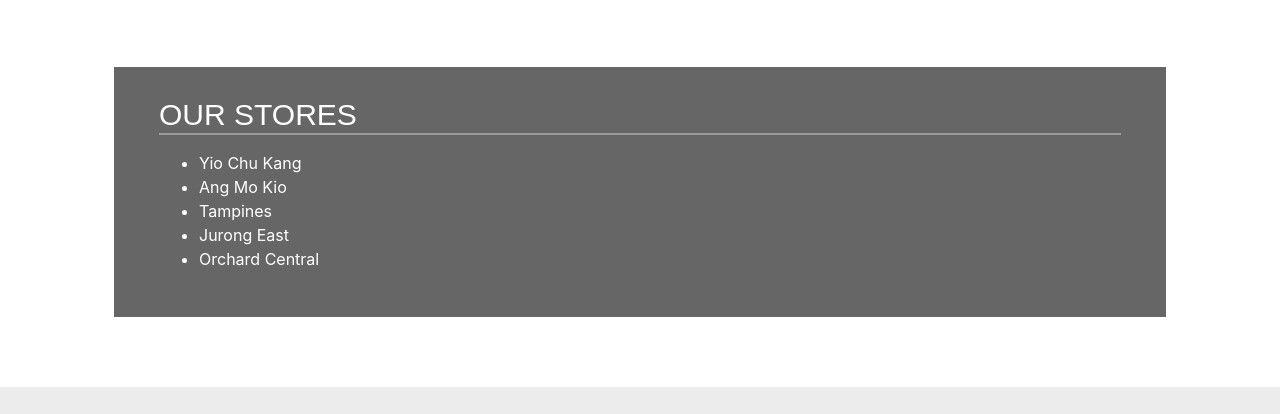
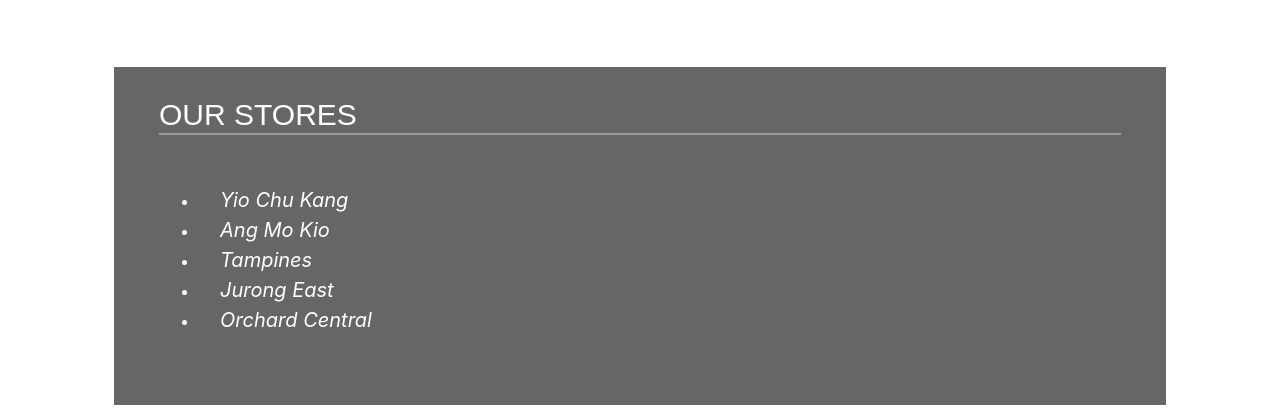
Before and after one commit to JohnLeong/ICT-1004-Project, a website: page public_html/locateus.html in a window 1280 px wide. Shown: the part 893-1307 px from the top of the page. Drawn offline with nearby package versions, Linux system fonts and the light colour scheme; files whose address does not match are found by name.

Commit message:
Minor css changes to about and location pages

```diff
--- a/public_html/css/zenithMainStyle.css
+++ b/public_html/css/zenithMainStyle.css
@@ -607,22 +607,12 @@ li a {
 #locate_list{
     display: block;
     list-style-type: disc;
-    margin-top: 1em;
-    margin-bottom: 1em;
+    margin-top: 50px;
+    margin-bottom: 40px;
     margin-left: 0;
     margin-right: 0;
     padding-left: 40px;
     color: white;
-}
-
-.locate_link{
-    width: 25%;
-    display: block;
-    white-space:nowrap;
-}
-
-.locate_link li{
-    transition: transform 0.6s;
 }
 
 .locate_link:link{
@@ -633,16 +623,19 @@ li a {
     color:white;
 }
 
-.locate_link + img{
-    visibility: hidden;
-    max-height: 100%;
-    position: absolute;
-    left: 200px;
-    top: 40px;
-    border: 5px solid white;
+.locate_list_item{
+    transition: transform 0.6s;
 }
 
-.locate_link:hover li{
+.locate_list_item img{
+    visibility: hidden;
+    position: absolute;
+    border: 5px solid white;
+    max-width: 300px;
+    bottom: -60px;
+}
+
+.locate_list_item:hover{
     transform: translate(25px);
 }
 
--- a/public_html/locateus.html
+++ b/public_html/locateus.html
@@ -111,16 +111,27 @@ and open the template in the editor.
                         <div class="col-md-12">
                             <h3>Our stores</h3>
                             <ul id="locate_list">
-                                <a class="locate_link" href="https://en.wikipedia.org/wiki/Yio_Chu_Kang" rel="external nofollow"><li class="locate_list_item">Yio Chu Kang</li></a>
-                                <img src="img/location_yck.jpg" alt="location_yio_chu_kang">
-                                <a class="locate_link" href="https://en.wikipedia.org/wiki/Ang_Mo_Kio" rel="external nofollow"><li class="locate_list_item">Ang Mo Kio</li></a>
-                                <img src="img/location_amk.jpg" alt="location_ang_mo_kio">
-                                <a class="locate_link" href="https://en.wikipedia.org/wiki/Tampines" rel="external nofollow"><li class="locate_list_item">Tampines</li></a>
-                                <img src="img/location_tampines.jpg" alt="location_tampines">
-                                <a class="locate_link" href="https://en.wikipedia.org/wiki/Jurong_East" rel="external nofollow"><li class="locate_list_item">Jurong East</li></a>
-                                <img src="img/location_jurong.jpg" alt="location_jurong_east">
-                                <a class="locate_link" href="https://en.wikipedia.org/wiki/Orchard_Central" rel="external nofollow"><li class="locate_list_item">Orchard Central</li></a>
-                                <img src="img/location_orchard.jpg" alt="location_orchard">
+
+                                <li class="locate_list_item">
+                                    <a class="locate_link" href="https://en.wikipedia.org/wiki/Yio_Chu_Kang" rel="external nofollow">Yio Chu Kang</a>
+                                    <img src="img/location_yck.jpg" alt="location_yio_chu_kang">
+                                </li>
+                                <li class="locate_list_item">
+                                    <a class="locate_link" href="https://en.wikipedia.org/wiki/Ang_Mo_Kio" rel="external nofollow">Ang Mo Kio</a>
+                                    <img src="img/location_amk.jpg" alt="location_ang_mo_kio">
+                                </li>
+                                <li class="locate_list_item">
+                                    <a class="locate_link" href="https://en.wikipedia.org/wiki/Tampines" rel="external nofollow">Tampines</a>
+                                    <img src="img/location_tampines.jpg" alt="location_tampines">
+                                </li>
+                                <li class="locate_list_item">
+                                    <a class="locate_link" href="https://en.wikipedia.org/wiki/Jurong_East" rel="external nofollow">Jurong East</a>
+                                    <img src="img/location_jurong.jpg" alt="location_jurong_east">
+                                </li>
+                                <li class="locate_list_item">
+                                    <a class="locate_link" href="https://en.wikipedia.org/wiki/Orchard_Central" rel="external nofollow">Orchard Central</a>
+                                    <img src="img/location_orchard.jpg" alt="location_orchard">
+                                </li>
                             </ul>
                         </div>
                     </article>
```
Also changed, not shown: public_html/aboutus.html (+8 -6 lines).
